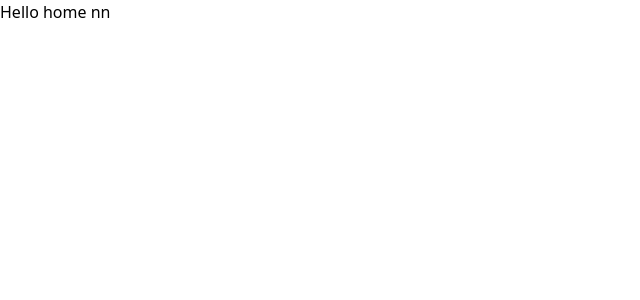
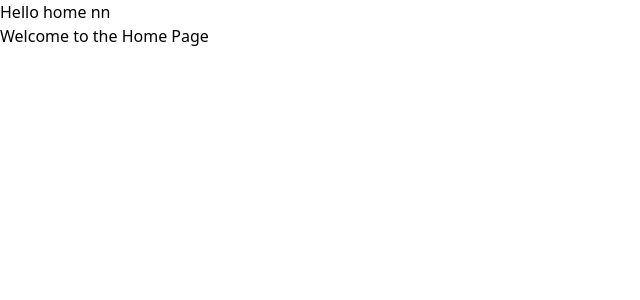
Before and after one commit to javidShabin/evoque-client, a React (Vite) app: page / in a window 1280 px wide. Shown: the top 300 px of the page, without its empty margins (0-640 px from the left). Built offline with nearby package versions, Linux system fonts and the light colour scheme.

Commit message:
another changes

```diff
--- a/src/Home.jsx
+++ b/src/Home.jsx
@@ -2,6 +2,12 @@ import React from 'react'
 
 export const Home = () => {
   return (
-    <div>Hello home nn</div>
+    <div>Hello home nn
+
+      <h1>
+        Welcome to the Home Page
+      </h1>
+    </div>
+
   )
 }
```
